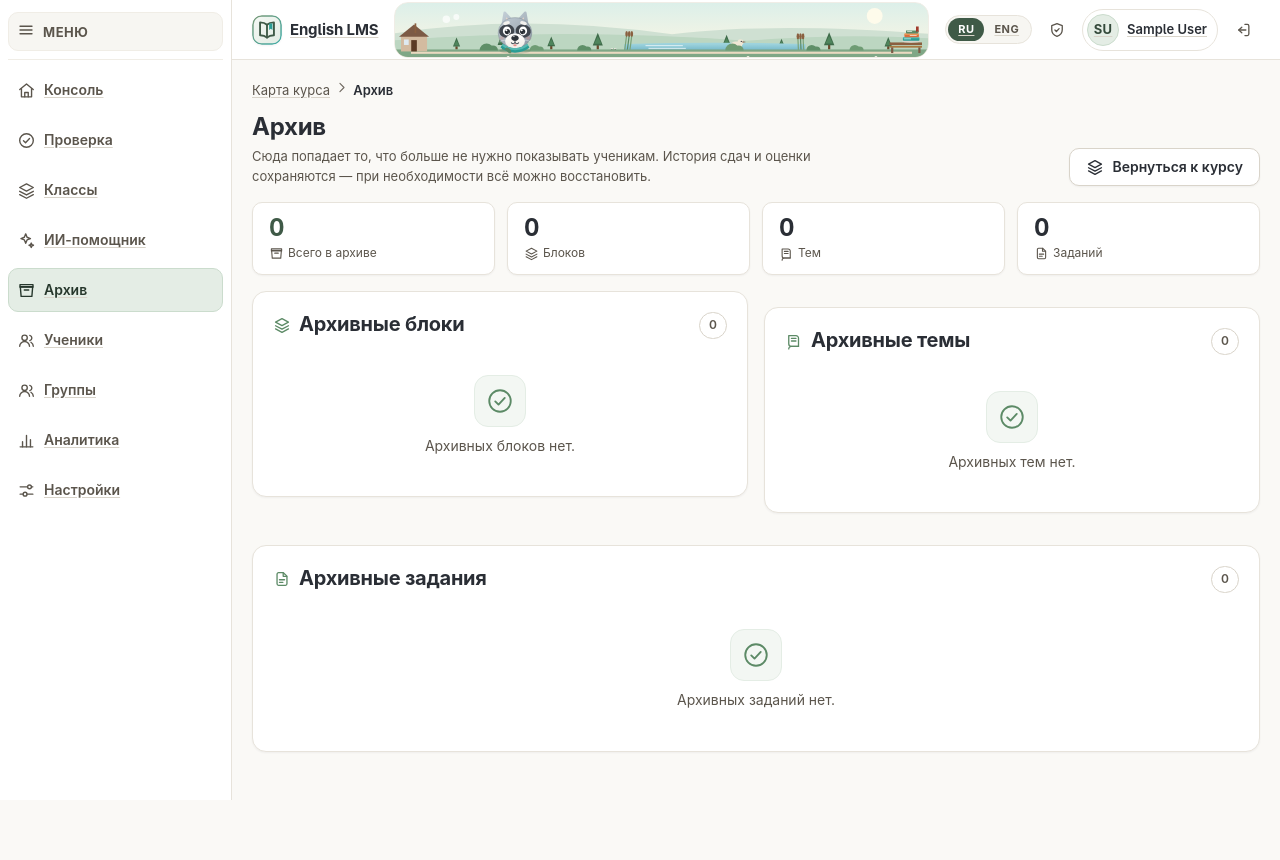
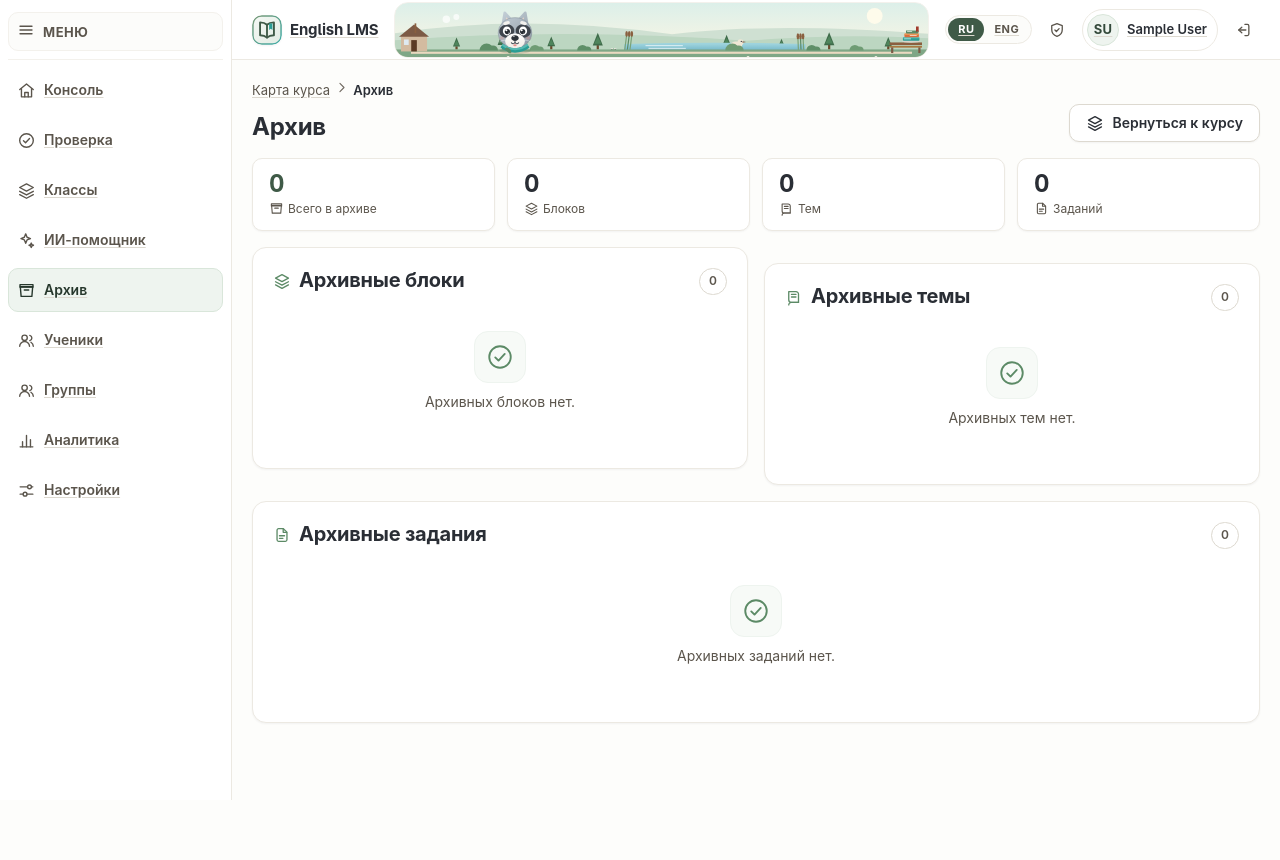
Before and after one commit to vasgrishin-a11y/english_lms, a Django app: page /teacher/archive/ in a window 1280 px wide. Run offline with Django 5.2, Linux system fonts and the light colour scheme; the visitor is signed in with stand-in values (Sample User, id 1); data that the repository does not hold is empty; parts of the project's set-up code (start-up, migrations or seed data) failed here and were passed over; some libraries are stand-ins or nearby versions.

Commit message:
Fix archive alignment, remove noisy explanatory texts from Classes and headers, lighten background closer to white
Co-authored-by: arena-agent <297053741+arena-agent@users.noreply.github.com>

```diff
--- a/lms/static/lms/css/layout.css
+++ b/lms/static/lms/css/layout.css
@@ -1147,7 +1147,22 @@ html[data-nav="collapsed"] .app-nav-link:has(.app-nav-count)::after {
     display: grid;
     grid-template-columns: repeat(2, minmax(0, 1fr));
     gap: var(--sp-5);
-    align-items: start;
+    align-items: stretch;
+}
+
+.archive-section {
+    display: flex;
+    flex-direction: column;
+    gap: 0;
+    height: 100%;
+}
+
+.archive-section .card-head {
+    flex: 0 0 auto;
+}
+
+.archive-section .archive-item:last-child {
+    border-bottom: 0;
 }
 
 .archive-section--wide {
@@ -1164,6 +1179,8 @@ html[data-nav="collapsed"] .app-nav-link:has(.app-nav-count)::after {
     gap: var(--sp-4);
     padding: var(--sp-4) 0;
     border-top: 1px solid var(--border-subtle);
+    min-width: 0;
+    box-sizing: border-box;
 }
 
 .archive-item:first-of-type {
@@ -1190,6 +1207,7 @@ html[data-nav="collapsed"] .app-nav-link:has(.app-nav-count)::after {
 .archive-item__body h3 {
     margin: 0 0 var(--sp-1);
     font-size: var(--fs-14);
+    overflow-wrap: break-word;
 }
 
 .archive-item__actions {
@@ -1210,6 +1228,7 @@ html[data-nav="collapsed"] .app-nav-link:has(.app-nav-count)::after {
 @media (max-width: 720px) {
     .archive-grid {
         grid-template-columns: minmax(0, 1fr);
+        align-items: start;
     }
     .archive-section--wide {
         grid-column: auto;
--- a/lms/static/lms/css/tokens.css
+++ b/lms/static/lms/css/tokens.css
@@ -2,17 +2,17 @@
    Правило: пастель = фон/тон, глубокий тон = текст и интерактив (контраст WCAG AA просчитан). */
 
 :root {
-    /* Поверхности */
-    --canvas: #faf9f6;
-    --canvas-alt: #f5f3ef;
+    /* Поверхности — осветлены на ~40% к белому, меньше зелёного */
+    --canvas: #fdfdfb;
+    --canvas-alt: #fbfaf8;
     --surface: #ffffff;
-    --surface-sunken: #f7f6f2;
+    --surface-sunken: #fcfcfa;
     --surface-raised: #ffffff;
 
-    /* Линии */
-    --border-subtle: #f0ede6;
-    --border: #e7e3db;
-    --border-strong: #d9d4ca;
+    /* Линии — светлее и нейтральнее */
+    --border-subtle: #f3f1ec;
+    --border: #ece9e2;
+    --border-strong: #ddd9d0;
 
     /* Текст. Все три ступени проходят WCAG AA (4.5:1) для мелкого текста на любой
        светлой поверхности проекта, включая тинты статусов — axe проверяет это в CI.
@@ -24,12 +24,12 @@
     --link: #35614a;          /* 6.7:1 на canvas */
     --link-hover: #264634;
 
-    /* Акцент — шалфей */
-    --accent-50: #f3f7f3;
-    --accent-100: #e4ede5;
-    --accent-200: #cbdccd;
-    --accent-300: #a6c3aa;
-    --accent-400: #7fa786;
+    /* Акцент — шалфей, осветлён: меньше зелёного, ближе к белому */
+    --accent-50: #f7faf7;
+    --accent-100: #eef4ef;
+    --accent-200: #d9e6da;
+    --accent-300: #b6cdb8;
+    --accent-400: #8eb393;
     --accent-500: #5c8a66;
     --accent-600: #466e51;
     --accent-700: #3f5a47;    /* чернила акцента, 7.6:1 с белым */
@@ -62,37 +62,37 @@
     --turquoise-ink: var(--turquoise-700);
     --turquoise-bg: var(--turquoise-50);
 
-    /* Обложки карточек курса — пастельные градиенты для разделов */
-    --cover-1: linear-gradient(135deg, #e8f8f7 0%, #d4ede5 45%, #f6efe4 100%);
-    --cover-2: linear-gradient(135deg, #eeedfb 0%, #d9d7f3 50%, #e8f8f7 100%);
-    --cover-3: linear-gradient(135deg, #f6efe4 0%, #ead9c0 50%, #fbeae7 100%);
-    --cover-4: linear-gradient(135deg, #e7f2ea 0%, #cbdccd 50%, #e8f8f7 100%);
-    --cover-5: linear-gradient(135deg, #fbf1dc 0%, #eedcb4 50%, #f6efe4 100%);
-    --cover-6: linear-gradient(135deg, #fbeae7 0%, #f0d2cb 50%, #eeedfb 100%);
-    --cover-7: linear-gradient(135deg, #e7f1f8 0%, #c9dcef 50%, #eeedfb 100%);
-    --cover-8: linear-gradient(135deg, #faf9f6 0%, #f0ede6 50%, #e4ede5 100%);
+    /* Обложки — осветлены, ближе к белому, меньше зелёного */
+    --cover-1: linear-gradient(135deg, #f2fbf9 0%, #e6f3ea 45%, #fdf6ec 100%);
+    --cover-2: linear-gradient(135deg, #f3f1fe 0%, #e6e3f7 50%, #f2fbf9 100%);
+    --cover-3: linear-gradient(135deg, #fdf6ec 0%, #f0e3cc 50%, #fdf0ed 100%);
+    --cover-4: linear-gradient(135deg, #f1f7f2 0%, #dde9df 50%, #f2fbf9 100%);
+    --cover-5: linear-gradient(135deg, #fdf6e3 0%, #f3e6c2 50%, #fdf6ec 100%);
+    --cover-6: linear-gradient(135deg, #fdf0ed 0%, #f5ddd8 50%, #f3f1fe 100%);
+    --cover-7: linear-gradient(135deg, #f0f5fb 0%, #dbe7f5 50%, #f3f1fe 100%);
+    --cover-8: linear-gradient(135deg, #fdfdfb 0%, #f5f2eb 50%, #eef4ef 100%);
 
-    /* Данные и визуализация — перивинкл */
-    --info-bg: #eeedfb;
+    /* Данные и визуализация — перивинкл, осветлён */
+    --info-bg: #f3f1fe;
     --info-ink: #4c4a8a;      /* 6.8:1 на info-bg */
-    --info-border: #d9d7f3;
+    --info-border: #e2dff6;
 
-    /* Семантика: tint-фон + ink-текст + border */
-    --success-bg: #e7f2ea;
+    /* Семантика: tint-фон + ink-текст + border — светлее */
+    --success-bg: #eef6f0;
     --success-ink: #2f6b45;   /* 5.5:1 */
-    --success-border: #cfe4d5;
+    --success-border: #d9e9dd;
 
-    --warning-bg: #fbf1dc;
+    --warning-bg: #fdf6e3;
     --warning-ink: #7a5c10;   /* 5.6:1 */
-    --warning-border: #eedcb4;
+    --warning-border: #f2e4c0;
 
-    --danger-bg: #fbeae7;
-    --danger-ink: #a03a2c;    /* 5.8:1 */
-    --danger-border: #f0d2cb;
+    --danger-bg: #fdf0ed;
+    --danger-ink: #a03a2c;   /* 5.8:1 */
+    --danger-border: #f4ddd8;
 
-    --neutral-bg: #efede8;
+    --neutral-bg: #f5f3ef;
     --neutral-ink: #5b564e;
-    --neutral-border: #e0dcd3;
+    --neutral-border: #ece9e2;
 
     /* Статусы работ */
     --st-new-bg: var(--neutral-bg);
--- a/lms/templates/lms/teacher_analytics.html
+++ b/lms/templates/lms/teacher_analytics.html
@@ -8,7 +8,6 @@
 <div class="content-head">
     <div>
         <h1>Журнал оценок</h1>
-        <p class="page-note">Матрица «ученик × задание» по последним попыткам. Пустая клетка — работа не сдана.</p>
     </div>
     <div class="row">
         <a class="btn btn-secondary" href="{% url 'teacher_analytics_export' %}{% querystring %}">{% icon "download" %}{% t "Выгрузить XLSX" %}</a>
--- a/lms/templates/lms/teacher_archive.html
+++ b/lms/templates/lms/teacher_archive.html
@@ -14,7 +14,6 @@
             </ol>
         </nav>
         <h1>{% t "Архив" %}</h1>
-        <p class="page-note">Сюда попадает то, что больше не нужно показывать ученикам. История сдач и оценки сохраняются — при необходимости всё можно восстановить.</p>
     </div>
     <a class="btn btn-secondary" href="{% url 'teacher_curriculum' %}">{% icon "layers" %}{% t "Вернуться к курсу" %}</a>
 </div>
--- a/lms/templates/lms/teacher_curriculum.html
+++ b/lms/templates/lms/teacher_curriculum.html
@@ -49,7 +49,6 @@
 <div class="classes-head">
     <div>
         <h1 class="classes-title">Классы</h1>
-        <p class="muted small mb-0" style="max-width:60ch">Минималистичная карта: классы и темы. Перетаскивайте темы между классами — копия создаётся автоматически. Нажмите на тему, чтобы открыть все задания. Задания можно перетаскивать внутри темы.</p>
     </div>
     <div class="classes-toolbar">
         <a class="btn btn-secondary btn-sm" href="{% url 'teacher_library' %}">{% icon "database" %}{% t "Библиотека" %}</a>
@@ -103,7 +102,6 @@
                         {% if block.cefr_level %}<span class="tag tag-cefr">{{ block.cefr_level }}</span>{% endif %}
                         {% if not block.is_active %}<span class="badge badge-outline">скрыт</span>{% endif %}
                     </div>
-                    {% if block.description %}<p class="muted small mb-0" style="margin-top:6px;max-width:70ch">{{ block.description }}</p>{% endif %}
                     <p class="tiny muted tnum" style="margin-top:6px">{{ block_item.topics|length }} тем · {{ block_item.assignments }} заданий{% if block_item.flashcards %} · {{ block_item.flashcards }} с карточками{% endif %}</p>
                 </div>
                 <div class="row row-tight" style="gap:6px;flex-wrap:wrap">
--- a/lms/templates/lms/teacher_group_form.html
+++ b/lms/templates/lms/teacher_group_form.html
@@ -7,7 +7,6 @@
 {% block content %}
 <div class="content-head">
     <h1>{{ title }}</h1>
-    <p class="page-note">Заполните информацию о группе и выберите учеников.</p>
 </div>
 
 <form method="post" class="card form-stack" novalidate>
--- a/lms/templates/lms/teacher_groups.html
+++ b/lms/templates/lms/teacher_groups.html
@@ -8,7 +8,6 @@
 <div class="content-head">
     <div>
         <h1>{% t "Группы" %}</h1>
-        <p class="page-note">Учебные группы для разделения учеников и назначения заданий.</p>
     </div>
     <div class="row row-gap">
         <form method="get" class="row row-tight" role="search">
@@ -40,9 +39,6 @@
                     <span>{% icon "users" "icon icon-sm" %}{{ group.student_count }} учеников</span>
                     <span>{% icon "book" "icon icon-sm" %}{{ group.assignment_count }} заданий</span>
                 </span>
-                {% if group.description %}
-                    <p class="row-desc">{{ group.description|truncatewords:15 }}</p>
-                {% endif %}
             </span>
             <span class="row-side">
                 <span class="badge {% if group.is_active %}badge-checked{% else %}badge-outline{% endif %}">
--- a/lms/templates/lms/teacher_home.html
+++ b/lms/templates/lms/teacher_home.html
@@ -8,7 +8,6 @@
 <section class="hero">
     <div>
         <h1>Консоль преподавателя</h1>
-        <p class="muted mb-0">Одно пространство для проверки работ и управления курсом: блоки, темы, задания, тесты и карточки.</p>
         <div class="row" style="margin-top:16px">
             <a class="btn" href="{% url 'teacher_review_queue' %}">{% icon "check-circle" %}К очереди проверки
                 {% if overview.queue.waiting %}<span class="chip count">{{ overview.queue.waiting }}</span>{% endif %}</a>
--- a/lms/templates/lms/teacher_item_results.html
+++ b/lms/templates/lms/teacher_item_results.html
@@ -16,7 +16,6 @@
 <div class="content-head">
     <div>
         <h1>Результаты по пунктам</h1>
-        <p class="page-note">Последняя попытка каждого ученика. {% icon "check" "icon icon-sm" %} — верно (цифра — с какой попытки), {% icon "x" "icon icon-sm" %} — попытки закончились, {% icon "pencil" "icon icon-sm" %} — свободный ответ, оцените его в проверке. Нажмите на имя, чтобы открыть работу.</p>
     </div>
     <div class="row">
         {% if rows %}<a class="btn btn-secondary" href="{% url 'teacher_item_results_export' assignment.pk %}">{% icon "download" %}{% t "Выгрузить XLSX" %}</a>{% endif %}
--- a/lms/templates/lms/teacher_library.html
+++ b/lms/templates/lms/teacher_library.html
@@ -15,7 +15,6 @@
 <div class="classes-head">
     <div>
         <h1 class="classes-title">Библиотека курсов</h1>
-        <p class="muted small mb-0">Готовые наборы: блоки → темы → задания (текст, аудио, тесты, упражнения на порядок, колонки и буквы) + карточки. Импорт — черновиками.</p>
     </div>
     <div class="classes-toolbar">
         <a class="btn btn-secondary btn-sm" href="{% url 'teacher_curriculum' %}">{% icon "layers" %}{% t "Карта курса" %}</a>
--- a/lms/templates/lms/teacher_questions.html
+++ b/lms/templates/lms/teacher_questions.html
@@ -16,7 +16,7 @@
 <div class="content-head">
     <div>
         <h1>Вопросы теста</h1>
-        <p class="page-note">Максимум баллов задания пересчитывается автоматически по сумме вопросов: сейчас <strong class="tnum">{{ total_points }}</strong> из {{ questions|length }} вопросов.</p>
+        <p class="tiny muted">Баллов: <strong class="tnum">{{ total_points }}</strong> · {{ questions|length }} вопросов</p>
     </div>
     <div class="row">
         <a class="btn btn-secondary" href="{% url 'teacher_assignment_preview' assignment.pk %}?answers=1">{% icon "eye" %}{% t "Предпросмотр с ответами" %}</a>
--- a/lms/templates/lms/teacher_settings.html
+++ b/lms/templates/lms/teacher_settings.html
@@ -8,7 +8,6 @@
 <div class="content-head">
     <div>
         <h1>Настройки консоли</h1>
-        <p class="page-note">Профиль, банк комментариев и параметры интерфейса. Системные настройки — в административной панели.</p>
     </div>
     <a class="btn btn-secondary" href="{% url 'password_change' %}">{% icon "key" %}{% t "Сменить пароль" %}</a>
 </div>
--- a/lms/templates/lms/teacher_student_form.html
+++ b/lms/templates/lms/teacher_student_form.html
@@ -7,7 +7,6 @@
 {% block content %}
 <div class="content-head">
     <h1>{{ title }}</h1>
-    <p class="page-note">Заполните данные ученика и выберите группы.</p>
 </div>
 
 <form method="post" class="card form-stack" novalidate>
--- a/lms/templates/lms/teacher_students.html
+++ b/lms/templates/lms/teacher_students.html
@@ -8,7 +8,6 @@
 <div class="content-head">
     <div>
         <h1>{% t "Ученики" %}</h1>
-        <p class="page-note">Прогресс считается по опубликованным заданиям ({{ total_assignments }} в курсе) и последним попыткам.</p>
     </div>
     <div class="row row-gap">
         <form method="get" class="row row-tight" role="search">
--- a/lms/templates/lms/teacher_submissions.html
+++ b/lms/templates/lms/teacher_submissions.html
@@ -50,7 +50,6 @@
 <div class="content-head">
     <div>
         <h1>Проверка работ</h1>
-        <p class="page-note">В списке — последние попытки учеников. История всех попыток доступна внутри каждой работы. Порядок «сначала старые» не даёт работам теряться в конце очереди.</p>
     </div>
     <div class="tabs" role="group" aria-label="Быстрые фильтры">
         {% for value, label in queue_choices %}
--- a/lms/templates/lms/teacher_topic_board.html
+++ b/lms/templates/lms/teacher_topic_board.html
@@ -66,7 +66,6 @@
 <div class="classes-head" style="margin-bottom:12px">
     <div>
         <h1 class="classes-title" style="font-size:22px">{{ topic.title }}</h1>
-        {% if topic.description %}<p class="muted small mb-0" style="max-width:70ch">{{ topic.description }}</p>{% endif %}
     </div>
     <div class="classes-toolbar">
         <span class="badge badge-turquoise">{{ assignments|length }} из {{ all_assignments|length }}</span>
```
